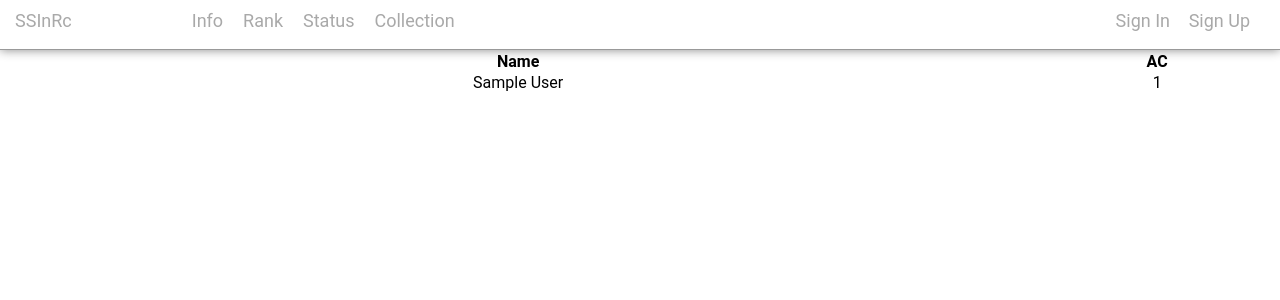
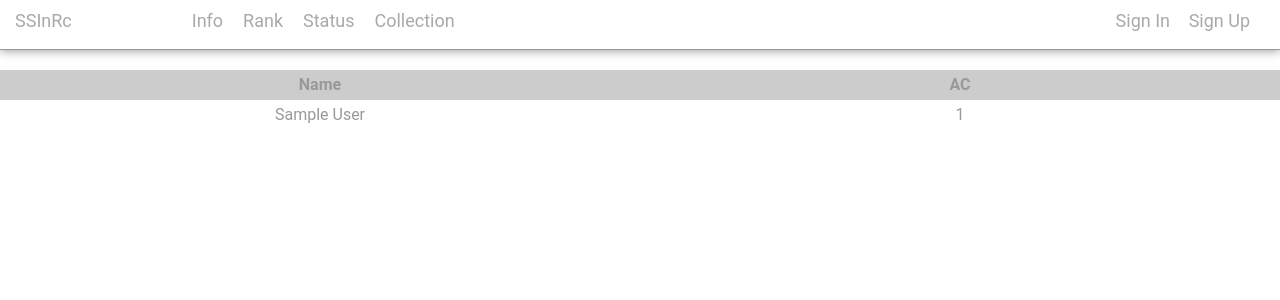
Before and after one commit to charlie890414/online_judge, a Django app: a page that uses templates/rank.html in a window 1280 px wide. Shown: the top 300 px of the page. Run offline with Django 3.2, Linux system fonts and the light colour scheme; tables that the repository leaves empty hold one stand-in row (values such as "Sample post").

Commit message:
rank css

```diff
--- a/static/index.css
+++ b/static/index.css
@@ -68,3 +68,28 @@ div > ul {
 			background-color: #D3D3D3;
 			color: #fff;
 		}
+
+	table {
+		width: 100%;
+		margin-top: 20px;
+		border-collapse: separate;
+		border-spacing: 0;
+
+	}
+
+	th ,td {
+		text-align: center;
+		color: #999;
+		line-height: 30px;
+		width: 50%;
+	}
+
+
+
+	tr:nth-child(even) {
+		background: #fff;
+	}
+
+	tr:nth-child(odd) {
+		background: #ccc;
+	}
--- a/templates/rank.html
+++ b/templates/rank.html
@@ -20,7 +20,7 @@
 	</ul>
 </div>
 
-<table style="width:100%">
+<table>
 <tr>
   <th>Name</th>
   <th>AC</th>
@@ -33,7 +33,7 @@
 {% endfor %}
 </table>
 
-<div align="center" >
+<div>
 {% if users.has_other_pages %}
 	{% if users.has_previous %}
 		<a href="rank={{ users.previous_page_number }}">&laquo;</a>
```
